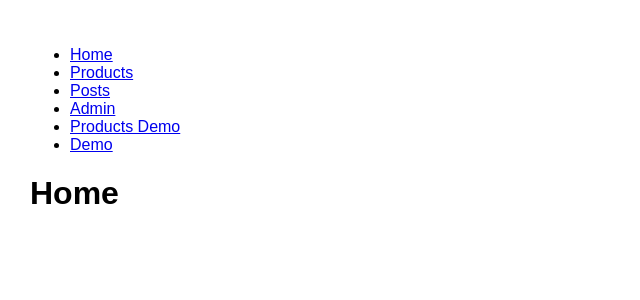
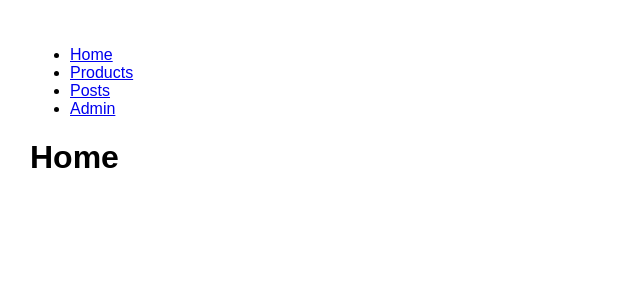
Before and after one commit to anjantalatam/react-router-app, a React (Create React App) app: page / in a window 1280 px wide. Shown: the top 300 px of the page, without its empty margins (0-640 px from the left). Built offline with nearby package versions, Linux system fonts and the light colour scheme.

Commit message:
Replace <a> to <Link>

```diff
--- a/src/components/navbar.jsx
+++ b/src/components/navbar.jsx
@@ -1,25 +1,20 @@
 import React from "react";
+import { Link } from "react-router-dom";
 
 const NavBar = () => {
   return (
     <ul>
       <li>
-        <a href="/">Home</a>
+        <Link to="/">Home</Link>
       </li>
       <li>
-        <a href="/products">Products</a>
+        <Link to="/products">Products</Link>
       </li>
       <li>
-        <a href="/posts/2018/06">Posts</a>
+        <Link to="/posts/2018/06">Posts</Link>
       </li>
       <li>
-        <a href="/admin">Admin</a>
-      </li>
-      <li>
-        <a href="/demo/products">Products Demo</a>
-      </li>
-      <li>
-        <a href="/demo">Demo </a>
+        <Link to="/admin">Admin</Link>
       </li>
     </ul>
   );
```
